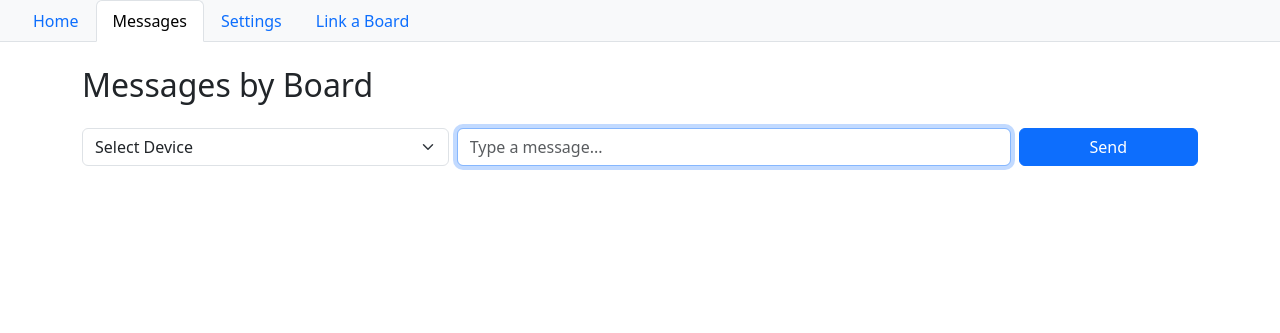
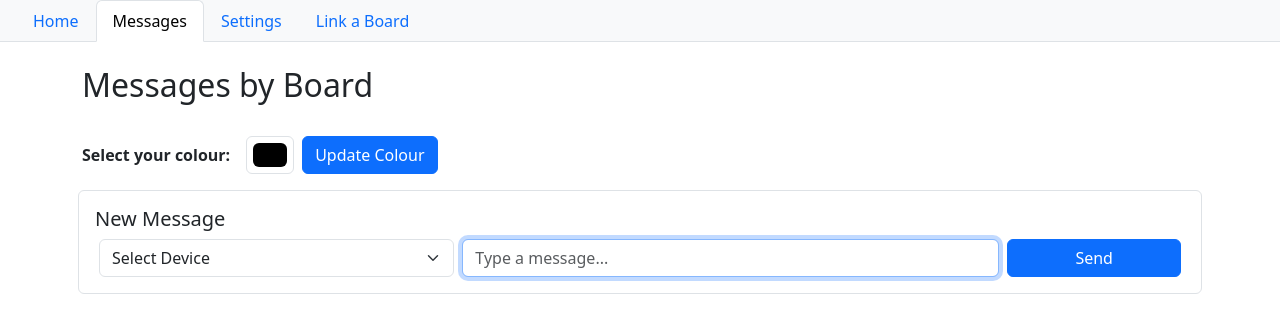
Before and after one commit to rubenparnell/LED-dashboard-web, a Flask app: page /messages in a window 1280 px wide. Shown: the part 56-389 px from the top of the page. Run offline with Flask 3, Linux system fonts and the light colour scheme; the visitor is signed in with stand-in values (Sample User, id 1); data comes from the database, SQL or seed files in the repository; parts of the project's set-up code (start-up, migrations or seed data) failed here and were passed over.

Commit message:
added messages colour

```diff
--- a/models.py
+++ b/models.py
@@ -8,6 +8,7 @@ class User(UserMixin, db.Model):
     id = db.Column(db.Integer, primary_key=True)
     email = db.Column(db.String(150), unique=True)
     password_hash = db.Column(db.String(200))
+    colour = db.Column(db.String(7), nullable=False)
 
     def set_password(self, password):
         self.password_hash = generate_password_hash(password)
--- a/routes.py
+++ b/routes.py
@@ -5,6 +5,7 @@ import json
 import os
 import paho.mqtt.publish as publish
 import ssl
+import random
 from models import User, Device, UserDeviceLink, Message
 from models import db
 from incoming_mqtt_handler import start_website_mqtt_listener, shared_state
@@ -46,6 +47,15 @@ def convertStationCode(code):
     return stations.get(code, "Unknown")
 
 
+def get_contrast_background(hex_colour):
+    hex_colour = hex_colour.lstrip("#")
+    r, g, b = tuple(int(hex_colour[i:i+2], 16) for i in (0, 2, 4))
+    brightness = (r * 299 + g * 587 + b * 114) / 1000  # Per W3C standard
+
+    # Light text? Use dark background. Dark text? Use light background.
+    return "#000000" if brightness > 128 else "#ffffff"
+
+
 # Routes
 @main.route('/')
 def home():
@@ -53,12 +63,8 @@ def home():
         devices = db.session.query(UserDeviceLink).filter_by(user_id=current_user.id).all()
         user_devices = {}
         for device in devices:
-            print(device.device.board_id)
-            user_device = device.device
             mode = shared_state.board_mode.get(device.device.board_id)
             user_devices[device.device.id] = mode
-
-        print(shared_state.board_mode)
 
         return render_template('dashboard.html', devices=user_devices)
     else:
@@ -79,7 +85,7 @@ def register():
             flash('The passwords entered do not match!', 'danger')
             return redirect(url_for('main.register'))
 
-        user = User(email=email)
+        user = User(email=email, colour="#{:06x}".format(random.randint(0, 0xFFFFFF)))
         user.set_password(password)
         db.session.add(user)
         db.session.commit()
@@ -117,30 +123,58 @@ def logout():
 @login_required
 def messages():
     if request.method == "POST":
-        board_id = request.form.get("board_id")
-        message = request.form.get("message")
-        if message:
-            payload = {
-                "message":message
-            }
-            publish.single(
-                f"boards/{board_id}/message",
-                json.dumps(payload),
-                hostname=MQTT_BROKER,
-                port=MQTT_PORT,
-                auth={
-                    'username': MQTT_USERNAME,
-                    'password': MQTT_PWD
-                },
-                tls={
-                    'tls_version': ssl.PROTOCOL_TLSv1_2
+        form_name = request.form.get("form_name")
+
+        if form_name == "colour_form":
+            userColour = request.form.get("userColour")
+
+            # get user board links
+            userBoards = UserDeviceLink.query.filter_by(user_id=current_user.id).all()
+            for board in userBoards:
+                publish.single(
+                    f"boards/{board.device.board_id}/message",
+                    "colour updated",
+                    hostname=MQTT_BROKER,
+                    port=MQTT_PORT,
+                    auth={
+                        'username': MQTT_USERNAME,
+                        'password': MQTT_PWD
+                    },
+                    tls={
+                        'tls_version': ssl.PROTOCOL_TLSv1_2
+                    }
+                )
+
+            current_user.colour = userColour
+            db.session.commit()
+            flash("Colour Updated.", "success")
+
+        elif form_name == "message_form":
+            board_id = request.form.get("board_id")
+            message = request.form.get("message")
+            if message:
+                payload = {
+                    "message":message
                 }
-            )
+                publish.single(
+                    f"boards/{board_id}/message",
+                    json.dumps(payload),
+                    hostname=MQTT_BROKER,
+                    port=MQTT_PORT,
+                    auth={
+                        'username': MQTT_USERNAME,
+                        'password': MQTT_PWD
+                    },
+                    tls={
+                        'tls_version': ssl.PROTOCOL_TLSv1_2
+                    }
+                )
 
-            msg = Message(user_id=current_user.id, board_id=board_id, message=message)
-            db.session.add(msg)
-            db.session.commit()
-            flash("Message added.", "success")
+                msg = Message(user_id=current_user.id, board_id=board_id, message=message)
+                db.session.add(msg)
+                db.session.commit()
+                flash("Message added.", "success")
+
         return redirect(url_for("main.messages"))
 
     # Get all device links for current user
@@ -151,6 +185,9 @@ def messages():
     messages_by_device = {}
     for device in devices:
         messages = Message.query.filter_by(board_id=device.board_id).order_by(Message.id.desc()).all()
+        for message in messages:
+            user_colour = message.user.colour
+            message.text_bg = get_contrast_background(user_colour)
         messages_by_device[device] = messages
 
     return render_template("messages.html", messages_by_device=messages_by_device, devices=devices)
@@ -180,14 +217,14 @@ def delete_message(message_id):
     )
     db.session.delete(msg)
     db.session.commit()
-    flash("Message deleted.")
+    flash("Message deleted.", "success")
     return redirect(url_for("main.messages"))
 
 
 @main.route("/get_messages/<board_id>")
 def get_messages(board_id):
     messages = Message.query.filter_by(board_id=board_id).all()
-    return jsonify({"messages": [{"text": message.message, "user_id": message.user_id} for message in messages]})
+    return jsonify({"messages": [{"text": message.message, "colour": message.user.colour} for message in messages]})
 
 
 @main.route('/link-device', methods=['GET', 'POST'])
@@ -386,12 +423,3 @@ def api_register_device():
     db.session.commit()
 
     return jsonify({"message": "Device registered"}), 200
-
-
-@main.route('/status')
-def device_status():
-    print(shared_state.board_mode)
-    if shared_state.board_mode:
-        return f"Last response: {shared_state.board_mode}"
-    else:
-        return "No response received yet"
--- a/templates/messages.html
+++ b/templates/messages.html
@@ -5,10 +5,27 @@
 {% block content %}
     <h2 class="mb-4">Messages by Board</h2>
 
+    <form method="POST" action="{{ url_for('main.messages') }}" class="mb-4">
+        <input type="hidden" name="form_name" value="colour_form">
+        <div class="row g-2 align-items-center my-3">
+            <div class="col-auto">
+                <label for="userColour" class="form-label mb-0 me-2"><strong>Select your colour:</strong></label>
+            </div>
+            <div class="col-auto">
+                <input type="color" id="userColour" name="userColour" value="{{ current_user.colour }}" class="form-control form-control-color" title="Choose your colour">
+            </div>
+            <div class="col-auto">
+                <button type="submit" class="btn btn-primary">Update Colour</button>
+            </div>
+        </div>
+    </form>
+
     <!-- Message Form -->
     <form method="POST" action="{{ url_for('main.messages') }}">
-        <div class="row g-2 align-items-center mb-4">
-            <div class="col-md-4">
+        <input type="hidden" name="form_name" value="message_form">
+        <div class="row g-2 align-items-center mb-4 border rounded p-3">
+            <h5 class="p-0 m-0 mb-2">New Message</h5>
+            <div class="col-md-4 m-0">
                 <select name="board_id" class="form-select" required>
                     <option value="" disabled selected required>Select Device</option>
                     {% for device in devices %}
@@ -16,10 +33,10 @@
                     {% endfor %}
                 </select>
             </div>
-            <div class="col-md-6">
+            <div class="col-md-6 m-0">
                 <input type="text" name="message" class="form-control" placeholder="Type a message..." required autofocus>
             </div>
-            <div class="col-md-2">
+            <div class="col-md-2 m-0">
                 <button type="submit" class="btn btn-primary w-100">Send</button>
             </div>
         </div>
@@ -38,10 +55,12 @@
             <ul class="list-group list-group-flush">
                 {% if messages %}
                     {% for message in messages %}
-                        <li class="list-group-item d-flex justify-content-between align-items-center">
+                        <li class="list-group-item d-flex justify-content-between align-items-center" style="background-color: {{ message.user.colour }}; color: {{ message.text_bg }} !important;">
                             <div>
                                 {{ message.message }}
-                                <small class="text-muted d-block">By {{ message.user.email }}</small>
+                                <small class="d-block">
+                                    By {{ message.user.email }}
+                                </small>
                             </div>
                             {% if message.user_id == current_user.id %}
                             <form method="POST" action="{{ url_for('main.delete_message', message_id=message.id) }}" onsubmit="return confirm('Delete this message?');">
```
Also changed, not shown: migrations/versions/44e168b47148_added_colour_to_users.py (added, +32 -0 lines), migrations/versions/a8e2df50c232_made_colour_not_null.py (added, +36 -0 lines).
